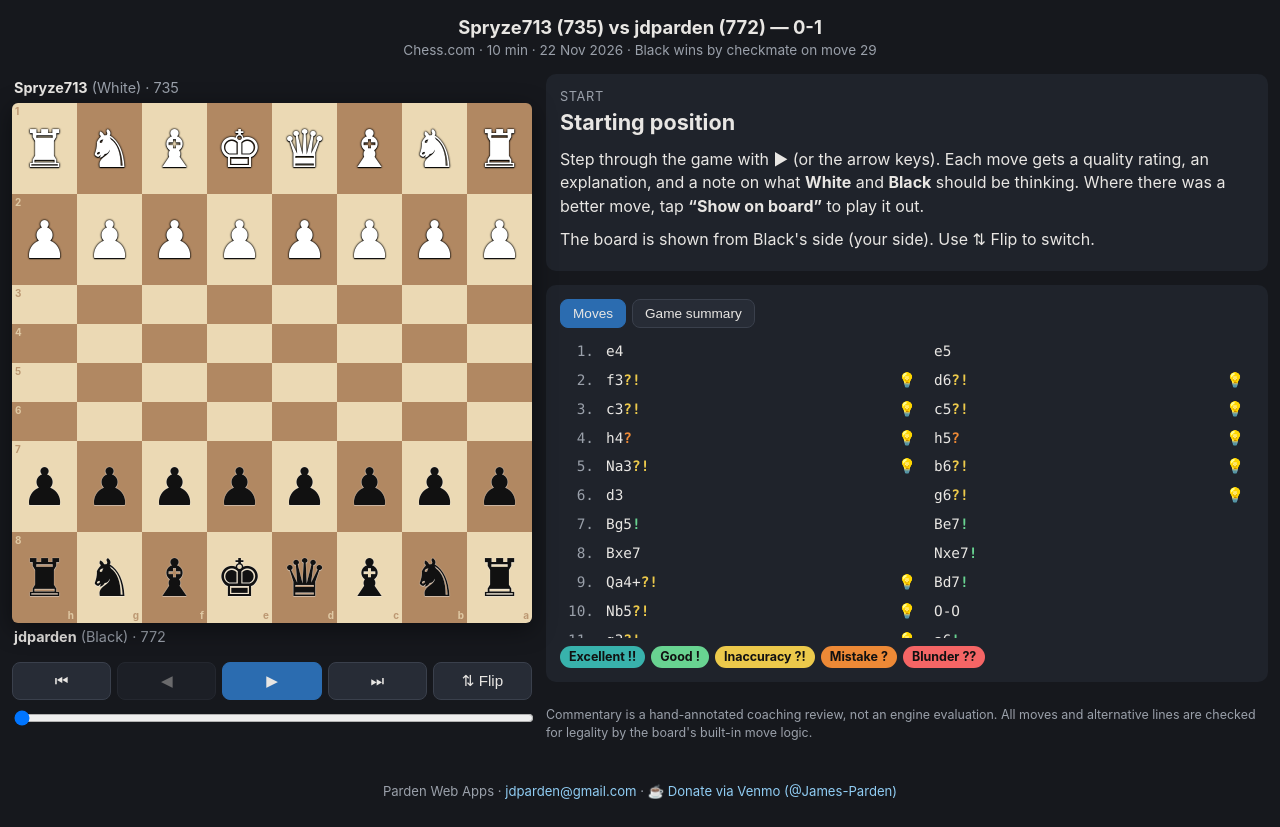
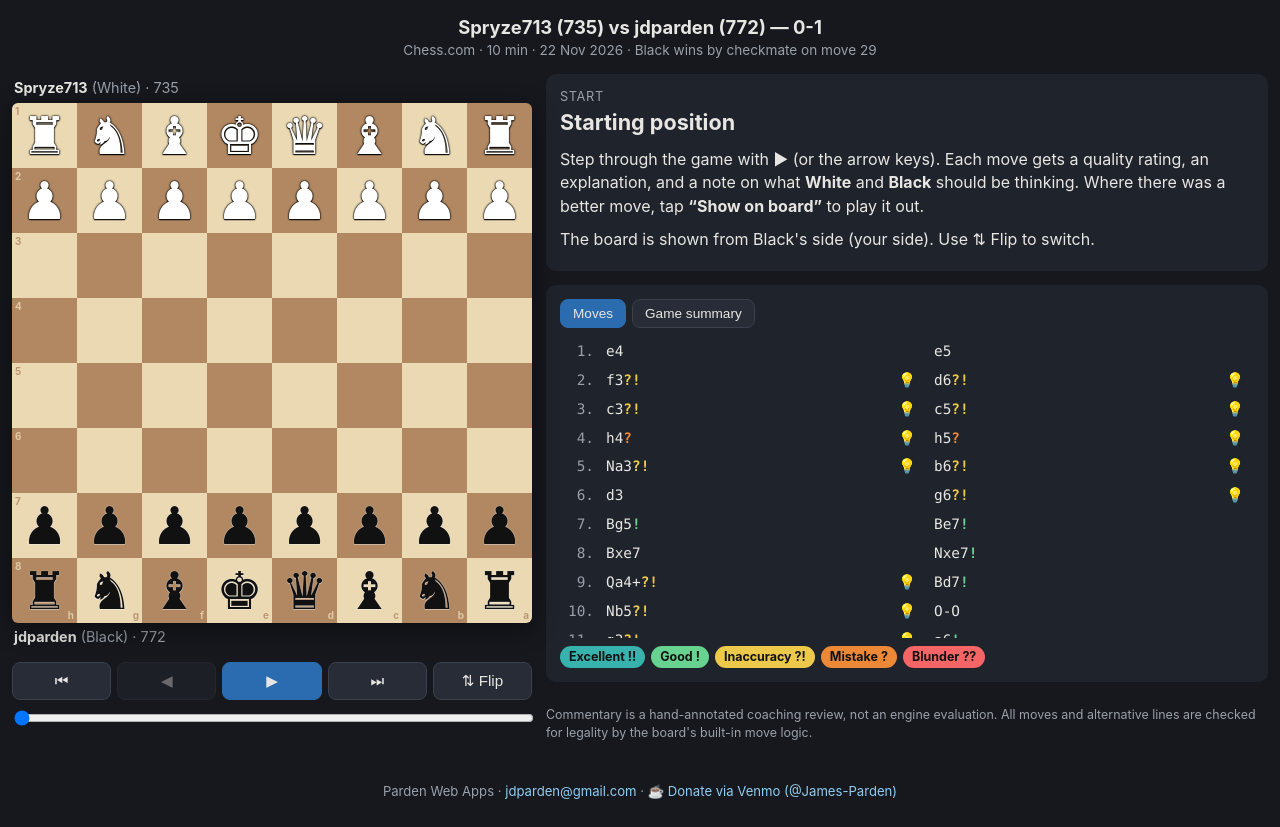
Before and after one commit to woodenbehere/ChessCoach, a plain HTML site: page index.html in a window 1280 px wide. Drawn offline with Linux system fonts and the light colour scheme.

Commit message:
Lock board squares to a fixed equal size
Rows were sizing to their contents, so empty rows shrank and the
board shifted between moves. All 64 squares are now equal and fixed.
Cache bumped to v3.

Co-Authored-By: Claude Opus 5.5 <noreply@anthropic.com>
Claude-Session: https://claude.ai/code/session_01JhXgA59jq6v18QdPqp3qrg

```diff
--- a/index.html
+++ b/index.html
@@ -44,8 +44,8 @@
   .players b{color:var(--text)}
   .mat{font-size:.8rem;color:var(--muted)}
   .boardbox{position:relative;container-type:inline-size}
-  #board{display:grid;grid-template-columns:repeat(8,1fr);width:100%;aspect-ratio:1/1;border-radius:6px;overflow:hidden;box-shadow:0 6px 24px rgba(0,0,0,.45);user-select:none}
-  .sq{position:relative;display:flex;align-items:center;justify-content:center}
+  #board{display:grid;grid-template-columns:repeat(8,minmax(0,1fr));grid-template-rows:repeat(8,minmax(0,1fr));width:100%;aspect-ratio:1/1;border-radius:6px;overflow:hidden;box-shadow:0 6px 24px rgba(0,0,0,.45);user-select:none}
+  .sq{position:relative;display:flex;align-items:center;justify-content:center;min-width:0;min-height:0;aspect-ratio:1/1;overflow:hidden}
   .sq.l{background:var(--light)} .sq.d{background:var(--dark)}
   .sq.hl::after{content:"";position:absolute;inset:0;background:var(--last);opacity:.45}
   .sq.ha::after{content:"";position:absolute;inset:0;background:var(--alt);opacity:.55}
--- a/sw.js
+++ b/sw.js
@@ -1,6 +1,6 @@
 // Chess Game Coach service worker: caches the app so it works offline.
 // Bump CACHE_VERSION whenever you change any file so phones pick up the update.
-const CACHE_VERSION = 'chess-coach-v2';
+const CACHE_VERSION = 'chess-coach-v3';
 const ASSETS = [
   './',
   './index.html',
```
